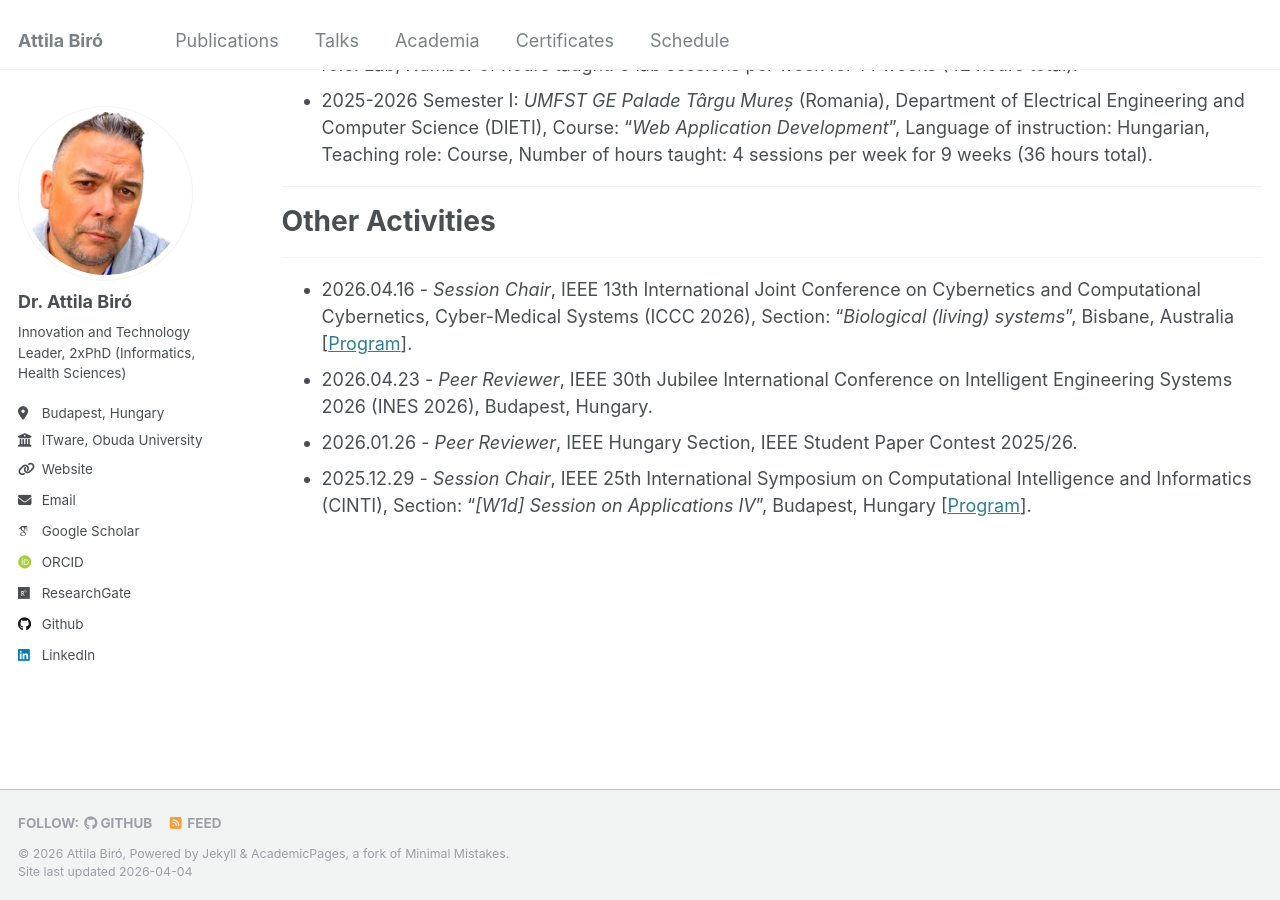
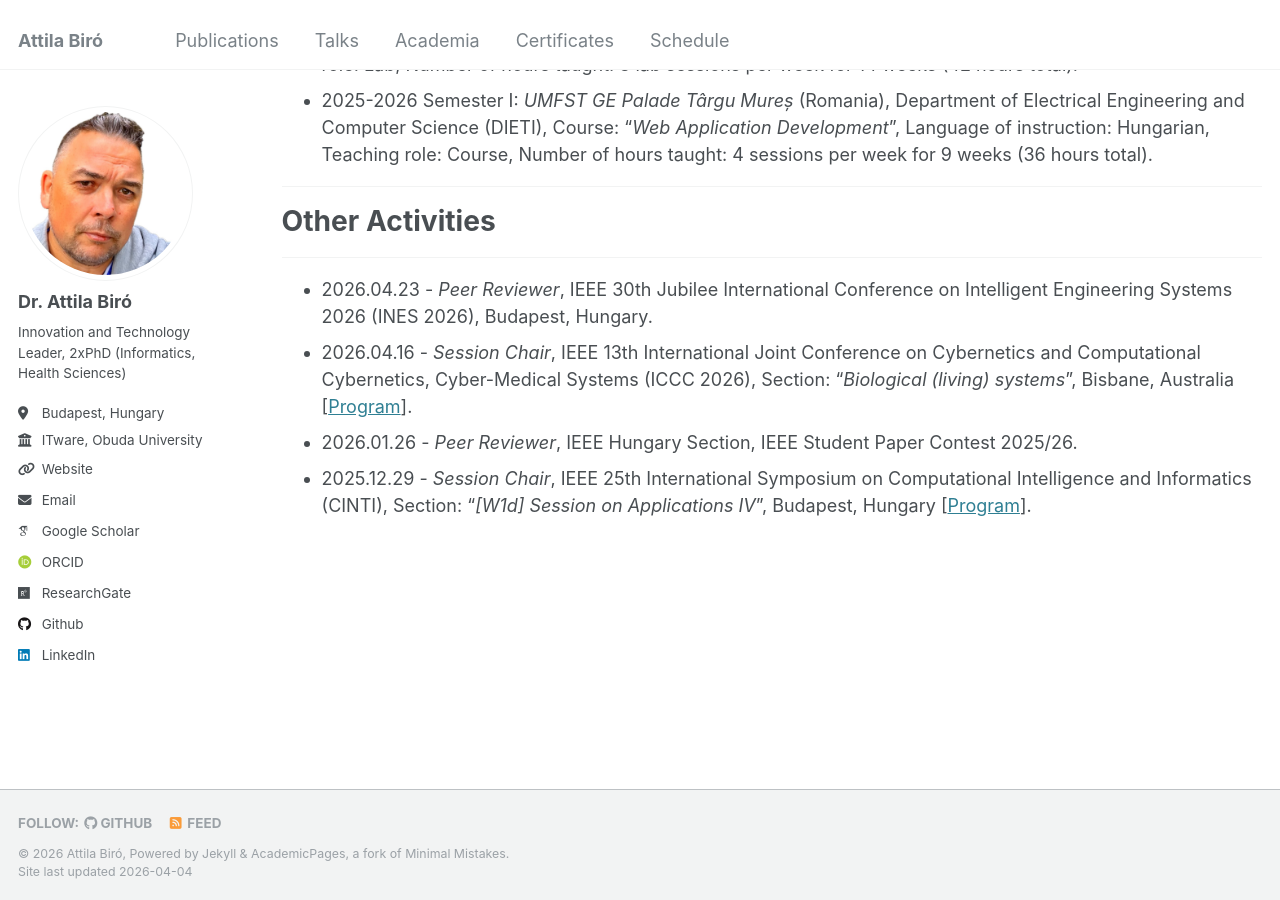
Before and after one commit to biroka/biroka.github.io, a Jekyll site: the page built from _pages/phd_mathematics.md, in a window 1280 px wide and 900 px high, scrolled down 3617 px. Built offline with Jekyll 4.4.1, drawn with Linux system fonts in a browser that asks for light colours; some web fonts are replaced.

```diff
--- a/_pages/phd_mathematics.md
+++ b/_pages/phd_mathematics.md
@@ -83,7 +83,7 @@ Lab, Number of hours taught: 3 lab sessions per week for 14 weeks (42 hours tota
 ***
 # Other Activities
 ***
+* 2026.04.23 - _Peer Reviewer_, IEEE 30th Jubilee International Conference on Intelligent Engineering Systems 2026 (INES 2026), Budapest, Hungary.
 * 2026.04.16 - _Session Chair_, IEEE 13th International Joint Conference on Cybernetics and Computational Cybernetics, Cyber-Medical Systems (ICCC 2026), Section: "_Biological (living) systems_", Bisbane, Australia [<a target="_new" href="https://conf.uni-obuda.hu/iccc2026/ICCC2026PreliminaryProgram.pdf">Program</a>].
-* 2026.04.23 - _Peer Reviewer_, IEEE 30th Jubilee International Conference on Intelligent Engineering Systems 2026 (INES 2026), Budapest, Hungary.
 * 2026.01.26 - _Peer Reviewer_, IEEE Hungary Section, IEEE Student Paper Contest 2025/26.
 * 2025.12.29 - _Session Chair_, IEEE 25th International Symposium on Computational Intelligence and Informatics (CINTI), Section: "_[W1d] Session on Applications IV_", Budapest, Hungary [<a target="_new" href="https://conf.uni-obuda.hu/cinti2025/CINTI2025PreliminaryProgram.pdf">Program</a>].
```
